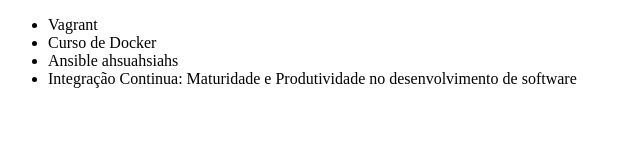
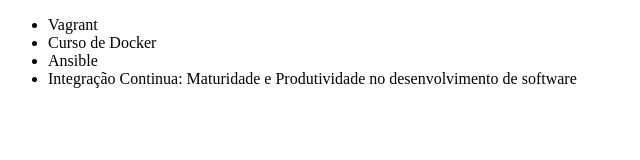
Before and after one commit to Wendel-V/alura-git, a plain HTML site: page index.html in a window 1280 px wide. Shown: the whole page, without its empty margins (0-640 px from the left). Drawn offline with Linux system fonts and the light colour scheme.

Commit message:
Revert "bugando título"
This reverts commit d1d7832d17553ebaabd5861cb34378a320bf5d59.

```diff
--- a/index.html
+++ b/index.html
@@ -11,7 +11,7 @@
     <ul>
         <li>Vagrant</li>
         <li>Curso de Docker</li>
-        <li>Ansible ahsuahsiahs</li>
+        <li>Ansible</li>
         <li>Integração Continua: Maturidade e Produtividade no desenvolvimento de software</li>
     </ul>
 </body>
```
